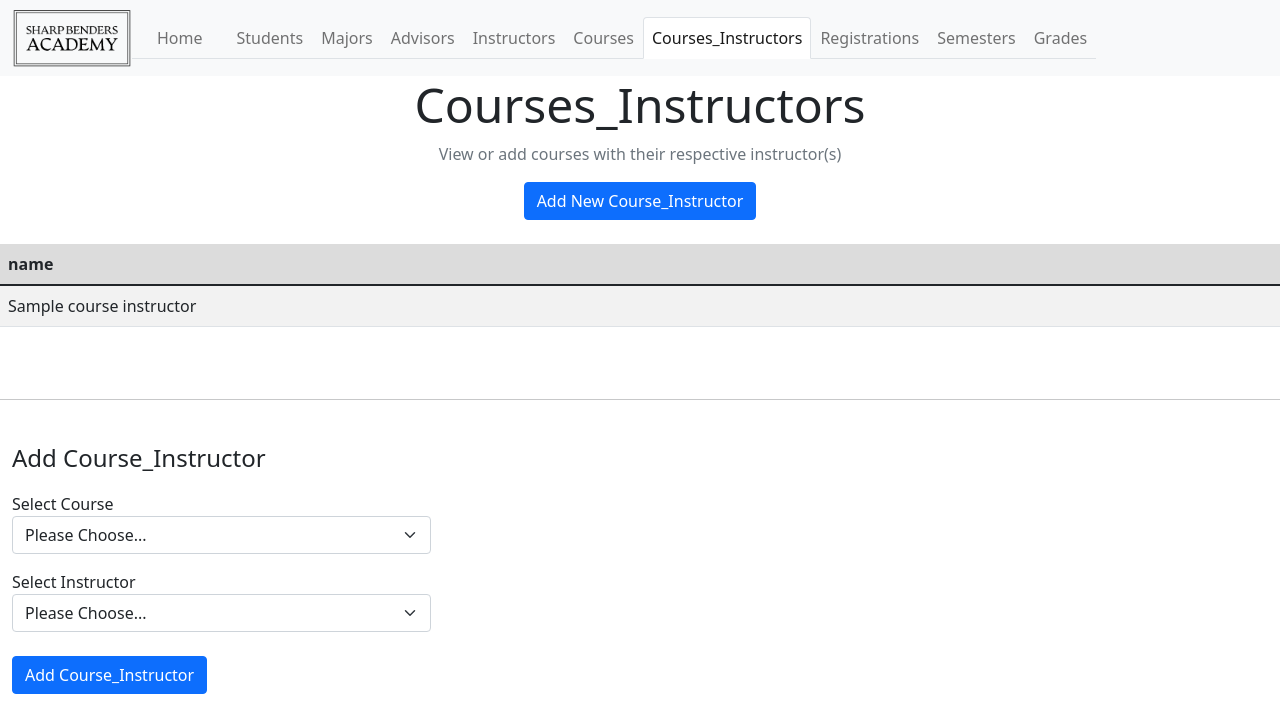
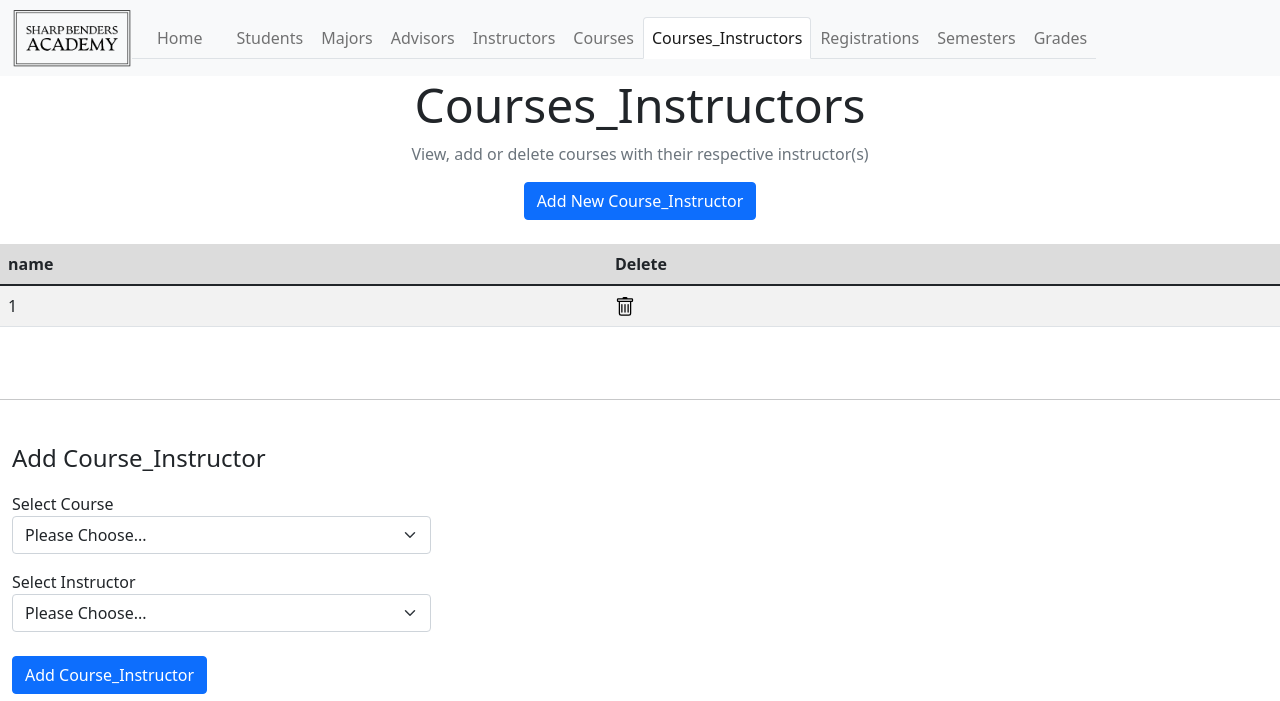
Before and after one commit to Sharp-Benders-Academy/Sharp-Benders-Academy, a Flask app: template templates/courses_instructors.j2 in a window 1280 px wide. Shown: the top 701 px of the page. Run offline with Flask 2, Linux system fonts and the light colour scheme; the template is opened without the code that fills it: most values are stand-ins (such as "Sample title", 1, 10 or a date in 2020); some libraries are stand-ins or nearby versions.

Commit message:
implement DELETE Courses_Instructors

```diff
--- a/app.py
+++ b/app.py
@@ -360,6 +360,16 @@ def courses_instructors():
     return render_template("courses_instructors.j2", courses_instructors=courses_instructors, courses=courses, instructors=instructors)
 
 
+@app.route('/delete_course_instructor/<int:course_instructor_id>')
+def delete_course_instructor(course_instructor_id):
+    # mySQL query to delete the course_instructor with our passed id
+    query = "DELETE FROM Courses_Instructors WHERE course_instructor_id = %s;"
+    cursor = db.execute_query(
+        db_connection=db_connection, query=query, query_params=(course_instructor_id,))
+
+    # redirect back to course_instructor page
+    return redirect("/courses_instructors")
+
 
 @app.route('/registrations', methods=['POST', 'GET'])
 def registrations():
--- a/database/DML_group34.sql
+++ b/database/DML_group34.sql
@@ -267,6 +267,10 @@ INSERT INTO Courses_Instructors
 VALUES
 (:instructor_id_from_dropdown_input, :course_id_from_dropdown_input)
 
+-- Delete a Course_Instructor
+DELETE FROM Courses_Instructors
+WHERE course_instructor_id = :course_instructor_id_selected_from_courses_instructors_list;
+
 
 
 ---------------------------------------------------------------------------
--- a/templates/courses_instructors.j2
+++ b/templates/courses_instructors.j2
@@ -21,7 +21,7 @@
 
 <div class="container-fluid text-center">
     <h1 class="display-5">Courses_Instructors</h1>
-    <p class="text-muted">View or add courses with their respective instructor(s)</p>
+    <p class="text-muted">View, add or delete courses with their respective instructor(s)</p>
 </div>
 
 <!-- Add New Course_Instructor Button -->
@@ -40,15 +40,21 @@
                 <th scope="col"> {{ key }} </th>
 
                 {% endfor %}
+                <th scope="col">Delete</th>
             </tr>
         </thead>
         <tbody>
             {% for course_instructor in courses_instructors %}
-            <tr>
+            {% set course_instructor_id = course_instructor['Course_Instructor ID'] %}
+            <tr id="{{course_instructor_id}}">
                 {% for key in course_instructor.keys() %}
 
                 <td>{{course_instructor[key]}}
                     {% endfor %}
+                <td><a href="delete_course_instructor/{{course_instructor_id}}">
+                        <img src="{{ url_for('static', filename='images/trash.svg')}}" alt="Delete" width="20"
+                            height="20">
+                    </a></td>
             </tr>
             {% endfor %}
         </tbody>
--- a/templates/home.j2
+++ b/templates/home.j2
@@ -93,7 +93,7 @@
         </div>
         <div class="col">
             <h3><a href="courses_instructors">Courses_Instructors</a></h3>
-            <p>View or add courses with their respective instructor(s)</p>
+            <p>View, add or delete courses with their respective instructor(s)</p>
         </div>
     </div>
     <div class="row py-4">
```
